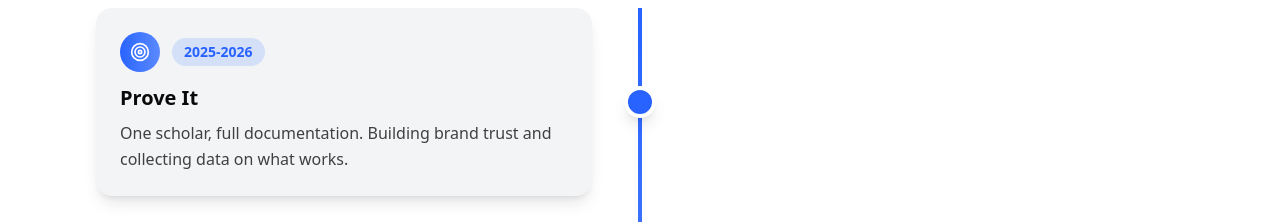
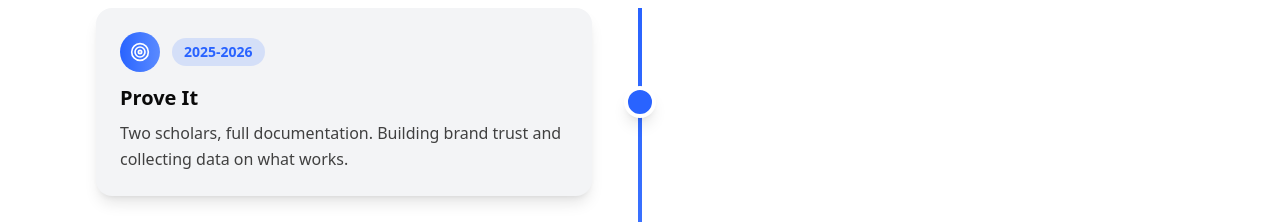
Before and after one commit to TheChessncode/frontend, a Next.js app: page /about in a window 1280 px wide. Shown: the part 2440-2662 px from the top of the page. Built offline with nearby package versions, Linux system fonts and the light colour scheme; no server answers.

Commit message:
update about info text

```diff
--- a/constants/aboutData.ts
+++ b/constants/aboutData.ts
@@ -23,7 +23,7 @@ export const timelineItems = [
     phase: "1",
     year: "2025-2026",
     title: "Prove It",
-    description: "One scholar, full documentation. Building brand trust and collecting data on what works.",
+    description: "Two scholars, full documentation. Building brand trust and collecting data on what works.",
     icon: Target,
   },
   {
```
